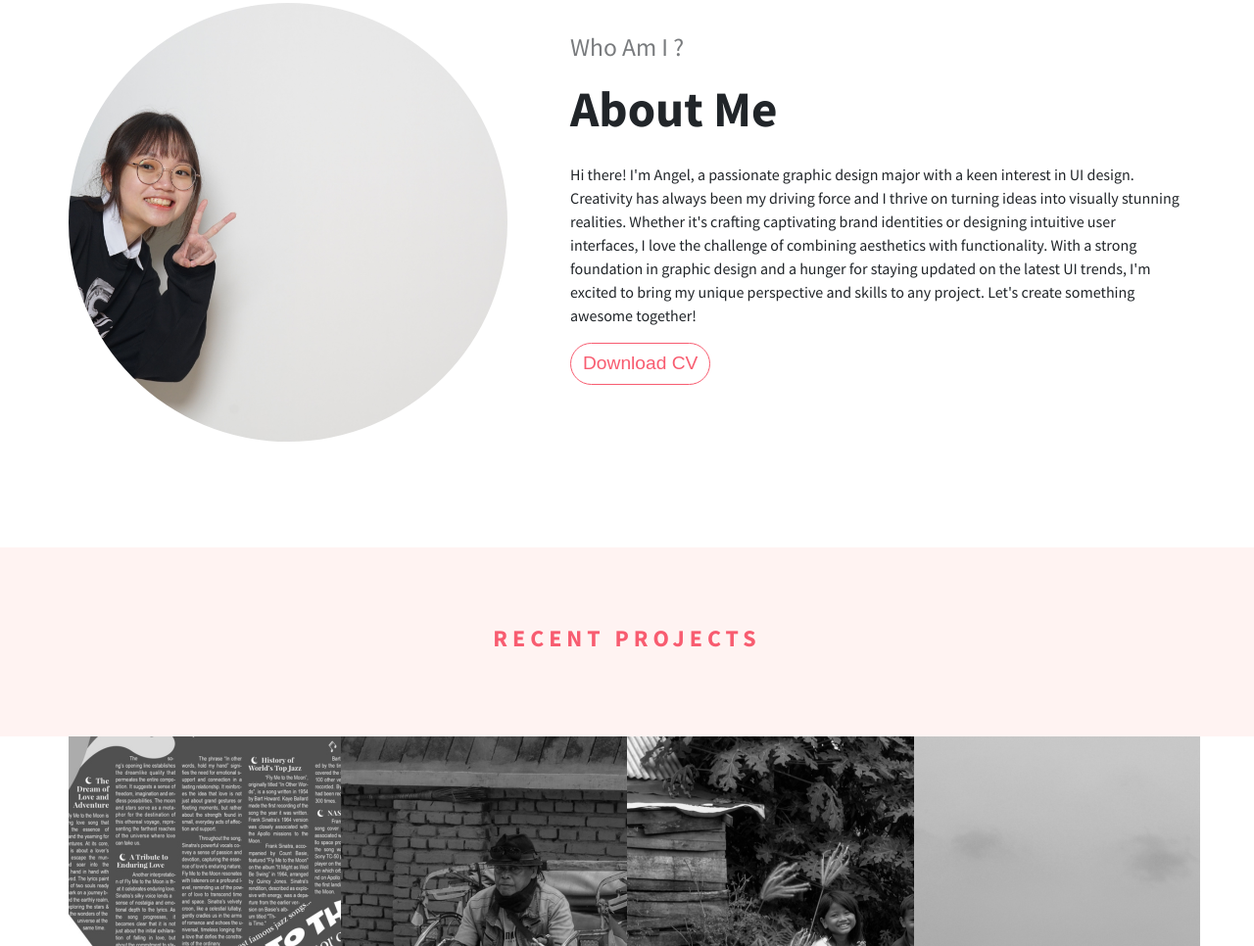
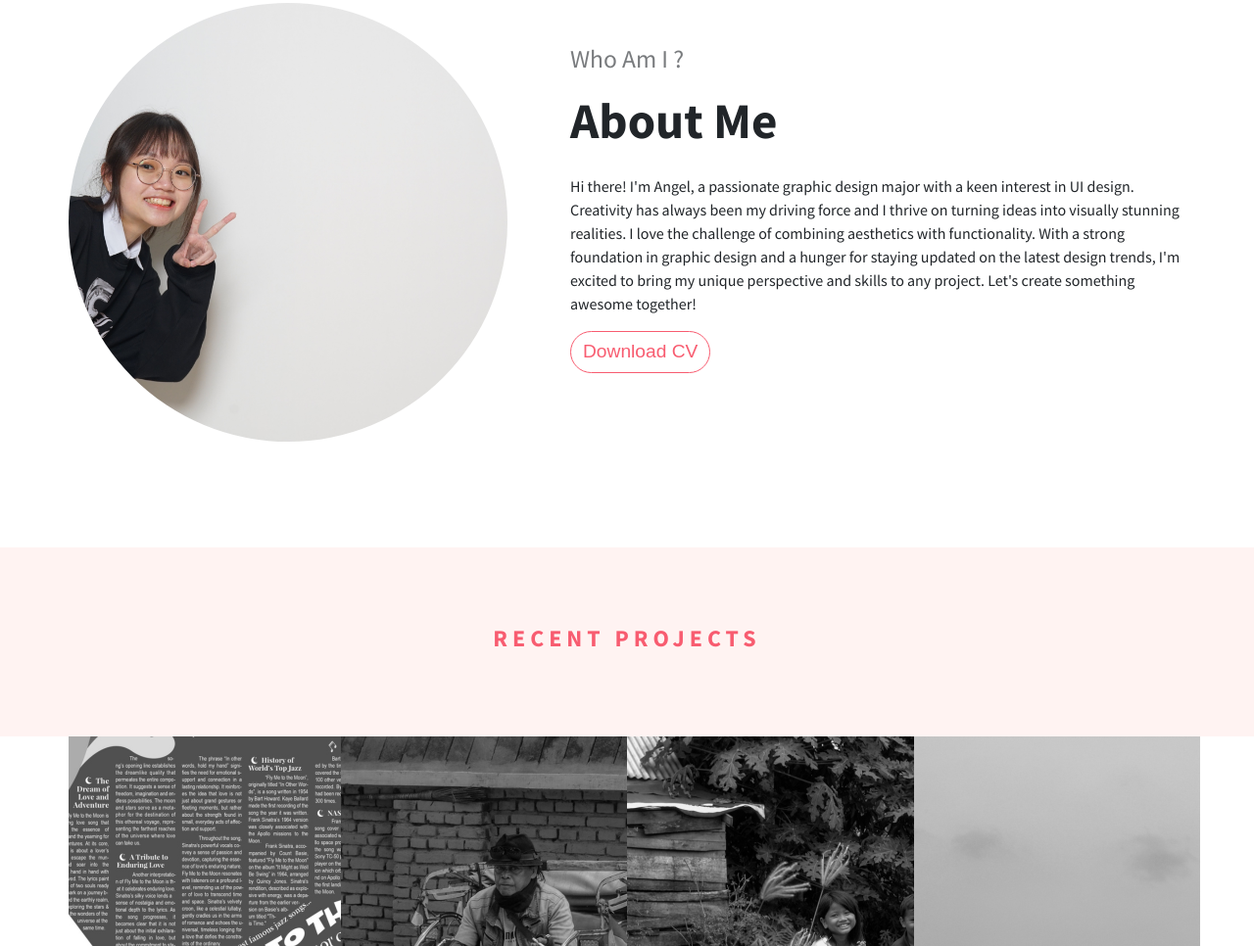
Before and after one commit to bellangell/desainwebuph, a plain HTML site: page index.html in a window 1280 px wide. Shown: the part 764-1730 px from the top of the page at 98% size. Drawn offline with nearby package versions, Linux system fonts and the light colour scheme.

Commit message:
Update index.html

```diff
--- a/index.html
+++ b/index.html
@@ -67,8 +67,8 @@
                     <h2 class="section-title">About Me</h2>
                     <p>
                     Hi there! I'm Angel, a passionate graphic design major with a keen interest in UI design. Creativity has always been my driving force and I thrive on turning ideas into visually stunning realities.
-                    Whether it's crafting captivating brand identities or designing intuitive user interfaces, I love the challenge of combining aesthetics with functionality. With a strong foundation in graphic
-                    design and a hunger for staying updated on the latest UI trends, I'm excited to bring my unique perspective and skills to any project. Let's create something awesome together! </p>
+                    I love the challenge of combining aesthetics with functionality. With a strong foundation in graphic design and a hunger for staying updated on the latest design trends, I'm excited to bring my unique
+		    perspective and skills to any project. Let's create something awesome together! </p>
                     <a href="https://drive.google.com/file/d/1nCp1JcAI5aWutkdnrn4jsNnVr9E1W9av/view?usp=sharing">
                     <button class="btn-rounded btn btn-outline-primary mt-4">Download CV</button>
                 </div>
```
